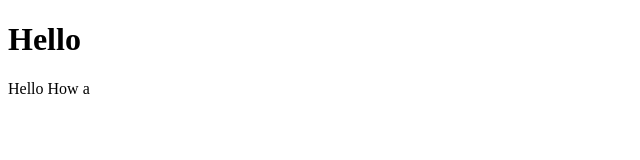
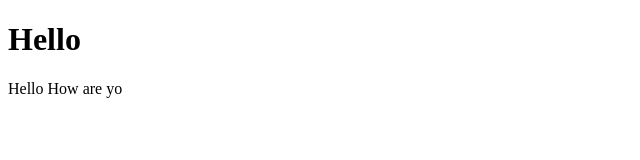
Before and after one commit to talhatariq2000/using-git, a plain HTML site: page index.html in a window 1280 px wide. Shown: the full height of the page, 0-640 px from the left. Drawn offline with Linux system fonts and the light colour scheme.

```diff
--- a/index.html
+++ b/index.html
@@ -11,7 +11,7 @@
         Hello
     </h1>
     <div>
-        Hello How a
+        Hello How are yo
     </div>
 </body>
 </html>
```
